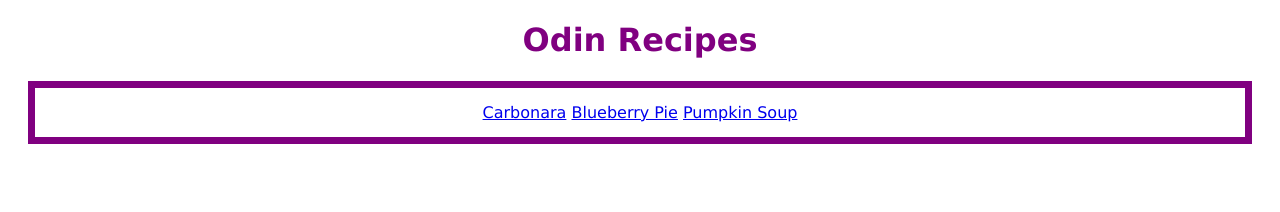
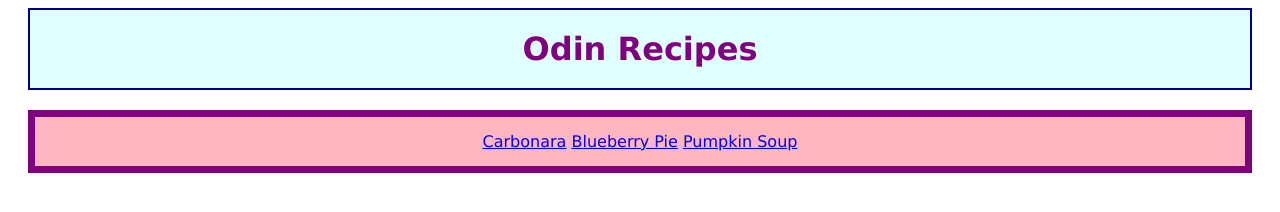
Before and after one commit to amirmatics/heaths-kitchen, a plain HTML site: page index.html in a window 1280 px wide. Drawn offline with Linux system fonts and the light colour scheme.

Commit message:
Checked bg color

```diff
--- a/style.css
+++ b/style.css
@@ -9,12 +9,17 @@ ol {
     margin: 10px;
     padding: 20px;
     border: 2px solid purple;
+    background-color:lightpink;
 }
 
 .top {
     text-align: center;
     color:purple;
     font-weight:bold;
+    border: 2px solid darkblue;
+    background-color:lightcyan;
+    margin: 5px 20px 5px;
+    padding: 20px;
 }
 .main-menu {
     box-sizing: border-box;
```
